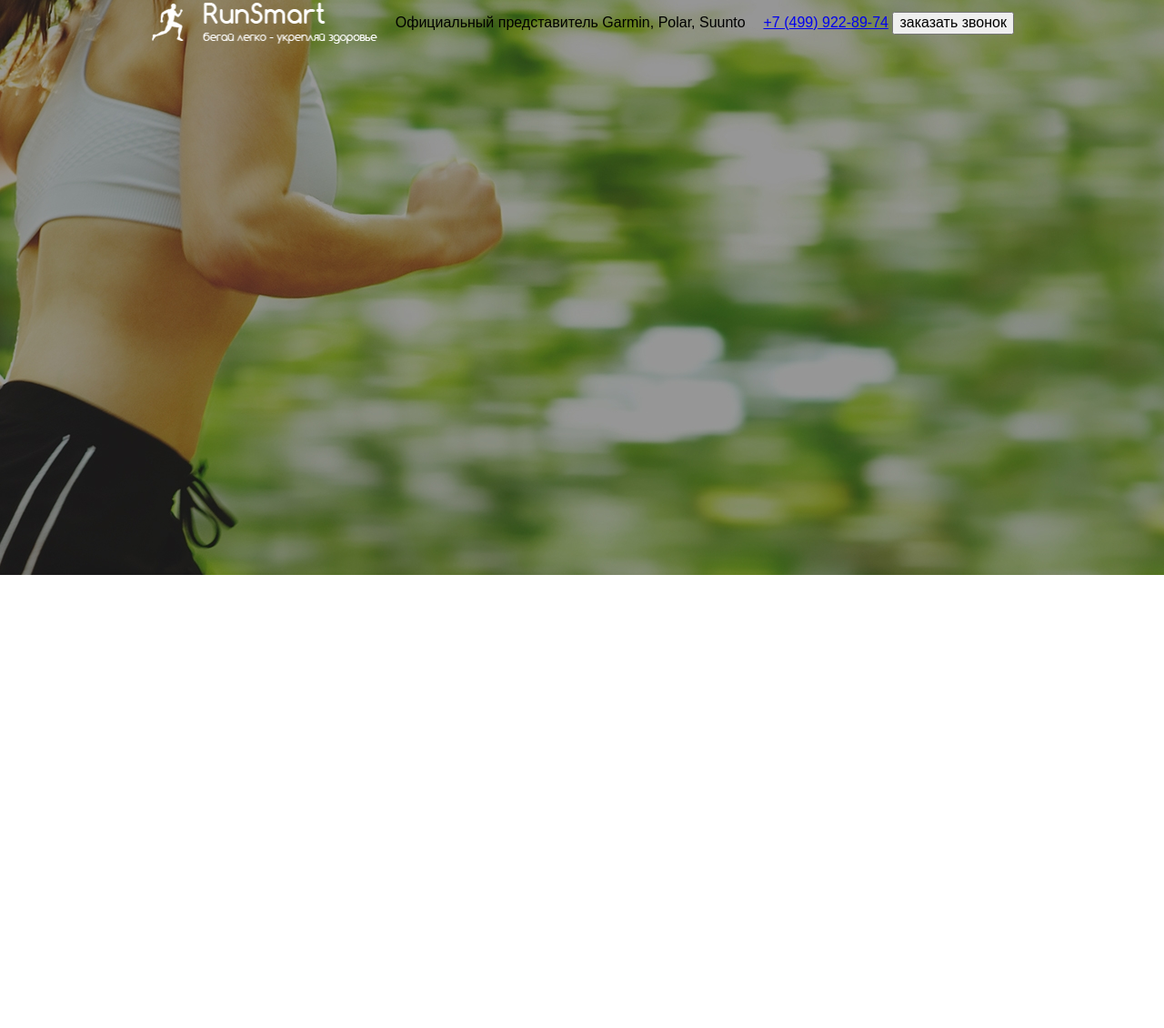
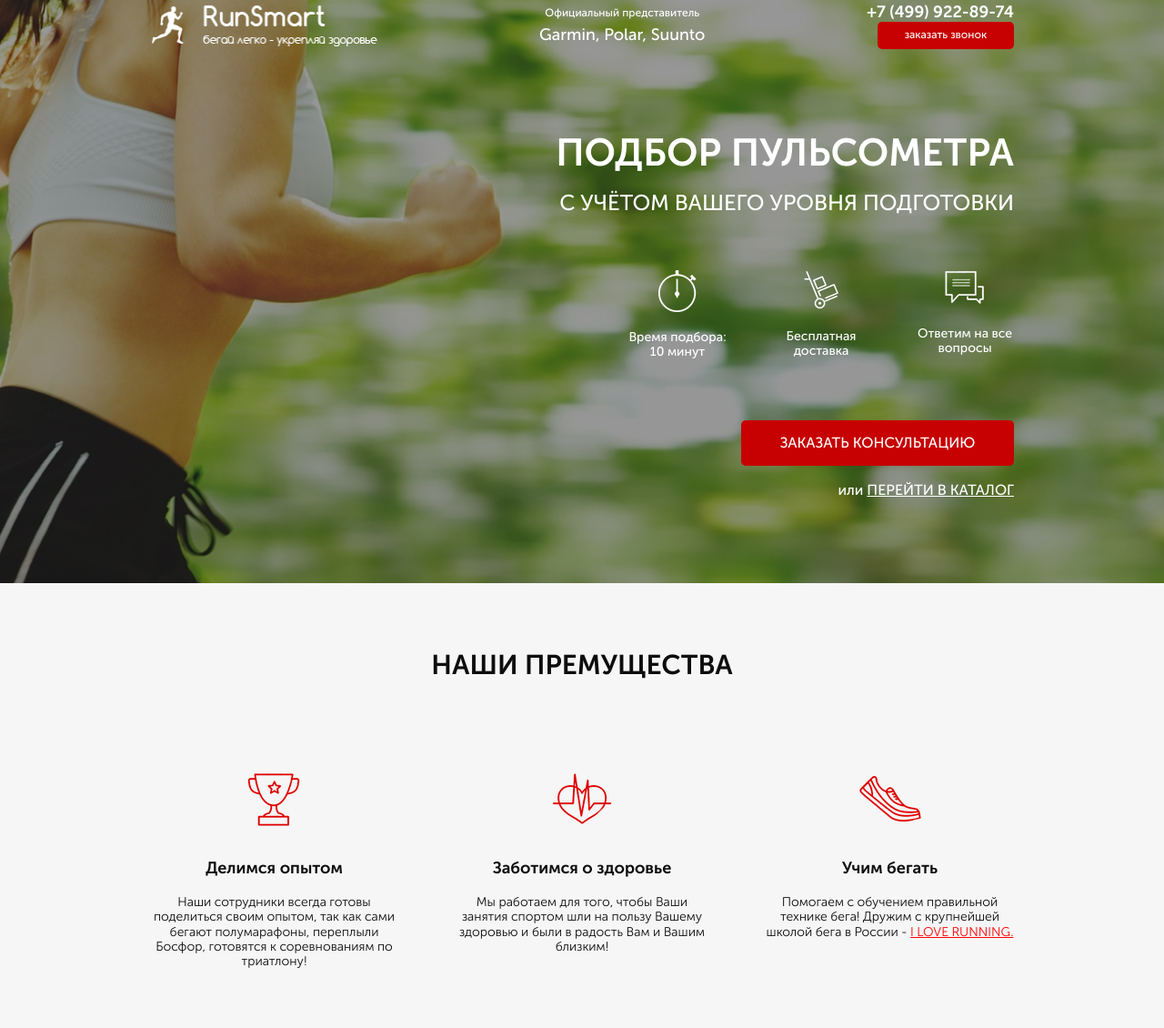
Before and after one commit to So1ka228/Project, a website: page src/index.html in a window 1280 px wide. Shown: the part 18-1148 px from the top of the page at 91% size. Before the commit the page ends 800 px from the top, so only its background shows below. Drawn offline with Linux system fonts and the light colour scheme; files whose address does not match are found by name.

Commit message:
верстка

```diff
--- /dev/null
+++ b/src/css/font.css
@@ -0,0 +1,26 @@
+@font-face {
+    font-family: 'Museo Sans Cyrl';
+    src: local('MuseoSansCyrl-500'),
+        url('../fonts/MuseoSansCyrl-500.woff2') format('woff2'),
+        url('../fonts/MuseoSansCyrl-500.woff') format('woff');
+    font-weight: normal;
+    font-style: normal;
+}
+
+@font-face {
+    font-family: 'Museo Sans Cyrl';
+    src: local('MuseoSansCyrl-300'),
+        url('../fonts/MuseoSansCyrl-300.woff2') format('woff2'),
+        url('../fonts/MuseoSansCyrl-300.woff') format('woff');
+    font-weight: 300;
+    font-style: normal;
+}
+
+@font-face {
+    font-family: 'Museo Sans Cyrl';
+    src: local('MuseoSansCyrl-700'),
+        url('../fonts/MuseoSansCyrl-700.woff2') format('woff2'),
+        url('../fonts/MuseoSansCyrl-700.woff') format('woff');
+    font-weight: 700;
+    font-style: normal;
+}
--- a/src/index.html
+++ b/src/index.html
@@ -4,8 +4,9 @@
 <head>
 	<meta charset="UTF-8">
 	<meta name="viewport" content="width=device-width, initial-scale=1.0">
-	<title>Hello World</title>
+	<title>Pulse</title>
 	<link rel="stylesheet" href="css/modern-normalize.min.css">
+	<link rel="stylesheet" href="css/font.css">
 	<link rel="stylesheet" href="css/style.min.css">
 </head>
 
@@ -13,18 +14,68 @@
 	<div class="promo">
 		<div class="container">
 			<header class="header">
-				<div class="header__logo">
+				<a href="#" class="header__logo">
 					<img src="icons/logo.png" alt="logo">
-				</div>
+				</a>
 				<div class="header__official">
 					Официальный представитель
 					<span>Garmin, Polar, Suunto</span>
 				</div>
 				<div class="header__contacts">
-					<a href="tel:++74999228974">+7 (499) 922-89-74</a>
+					<a href="tel:+74999228974" class="header__phone">+7 (499) 922-89-74</a>
 					<button class="button">заказать звонок</button>
 				</div>
 			</header>
+			<div class="promo__wrapper">
+				<h1 class="promo__header">Подбор пульсометра</h1>
+				<h2 class="promo__subheader">с учётом Вашего уровня подготовки</h2>
+				<div class="promo__icons">
+					<div class="promo__icon">
+						<img src="icons/timer.png" alt="timer">
+						Время подбора: 10 минут
+					</div>
+					<div class="promo__icon">
+						<img src="icons/hand cart.png" alt="hand-cart">
+						Бесплатная доставка
+					</div>
+					<div class="promo__icon">
+						<img src="icons/messages.png" alt="messages">
+						Ответим на все вопросы
+					</div>
+				</div>
+
+				<button class="button button_main">заказать консультацию</button>
+				<div class="promo__link">
+					или
+					<a href="#">перейти в каталог</a>
+				</div>
+			</div>
+		</div>
+	</div>
+	<div class="advantages">
+		<div class="container">
+			<h2 class="advantages__title">Наши премущества</h2>
+			<div class="advantages__icons">
+				<div class="advantages__icon">
+					<img src="icons/cup.png" alt="cup">
+					<h2>Делимся опытом</h2>
+					<p>Наши сотрудники всегда готовы поделиться своим опытом, так как сами бегают полумарафоны,
+						переплыли Босфор, готовятся к
+						соревнованиям по триатлону!</p>
+				</div>
+				<div class="advantages__icon">
+					<img src="icons/heart.png" alt="heart">
+					<h2>Заботимся о здоровье</h2>
+					<p>Мы работаем для того, чтобы Ваши занятия спортом шли на пользу Вашему здоровью и были в радость
+						Вам и Вашим близким!</p>
+				</div>
+				<div class="advantages__icon">
+					<img src="icons/shoe.png" alt="shoe">
+					<h2>Учим бегать</h2>
+					<p>Помогаем с обучением правильной технике бега! Дружим с крупнейшей школой бега в России - <a
+							href="#">I LOVE RUNNING.</a></p>
+				</div>
+			</div>
 		</div>
 	</div>
 </body>
--- /dev/null
+++ b/src/sass/_advantages.scss
@@ -0,0 +1,49 @@
+.advantages {
+    background-color: rgb(246, 246, 246);
+    min-height: 473px;
+    padding: 73px 0 65px 0;
+
+    &__title {
+        color: rgb(13, 13, 13);
+        font-size: 30px;
+        font-weight: 700;
+        text-align: center;
+        text-transform: uppercase;
+    }
+
+    &__icons {
+        display: flex;
+        justify-content: space-between;
+        margin-top: 65px;
+    }
+
+    &__icon {
+        width: 273px;
+        text-align: center;
+
+        img {
+            margin: 30px auto 0 auto;
+        }
+
+        h2 {
+            margin-top: 30px;
+            color: rgb(13, 13, 13);
+            font-size: 18px;
+            font-weight: 700;
+            text-align: center;
+        }
+
+        p {
+            margin-top: 20px;
+            color: rgb(13, 13, 13);
+            font-size: 14px;
+            font-weight: 300;
+            text-align: center;
+        }
+
+        a {
+            color: rgb(255, 0, 0);
+
+        }
+    }
+}
--- /dev/null
+++ b/src/sass/_buttons.scss
@@ -0,0 +1,19 @@
+.button {
+    height: 30px;
+    width: 150px;
+    border-radius: 5px;
+    background: $main-color;
+    border: none;
+    color: rgb(255, 255, 255);
+    font-size: 12px;
+    font-weight: 500;
+
+    &_main {
+        margin-top: 67px;
+        width: 300px;
+        height: 50px;
+        font-size: 16px;
+        text-align: center;
+        text-transform: uppercase;
+    }
+}
--- a/src/sass/_header.scss
+++ b/src/sass/_header.scss
@@ -10,4 +10,37 @@
 			width: 100%;
 		}
 	}
+
+	&__official {
+		display: block;
+		color: rgb(255, 255, 255);
+		font-size: 12px;
+		font-weight: 500;
+		text-align: center;
+
+		span {
+			display: block;
+			font-size: 18px;
+			margin-top: 7px;
 		}
+	}
+
+	&__phone {
+		display: block;
+		color: rgb(255, 255, 255);
+		font-size: 18px;
+		font-weight: 700;
+		text-decoration: none;
+
+		&:hover {
+			color: rgb(255, 255, 255);
+			text-decoration: none;
+		}
+	}
+
+	&__contacts {
+		display: flex;
+		flex-direction: column;
+		align-items: flex-end;
+	}
+}
--- a/src/sass/_promo.scss
+++ b/src/sass/_promo.scss
@@ -2,4 +2,58 @@
 	min-height: 650px;
 	padding: 21px 0 93px 0;
 	background: url(../img/bg.jpeg) center (center/cover) no-repeat;
+
+	&__wrapper {
+		display: flex;
+		flex-direction: column;
+		align-items: flex-end;
+		margin-top: 90px;
+	}
+
+	&__header {
+		color: rgb(255, 255, 255);
+		font-size: 42px;
+		font-weight: 700;
+		text-transform: uppercase;
+	}
+
+	&__subheader {
+		color: rgb(255, 255, 255);
+		font-size: 24px;
+		font-weight: 500;
+		text-transform: uppercase;
+		margin-top: 17px;
+	}
+
+	&__icons {
+		margin-top: 60px;
+		display: flex;
+		width: 424px;
+		justify-content: space-between;
+	}
+
+	&__icon {
+		width: 108px;
+		text-align: center;
+		color: rgb(255, 255, 255);
+		font-size: 14px;
+		font-weight: 500;
+
+		img {
+			margin: 0 auto 20px auto;
+		}
+	}
+
+	&__link {
+		color: rgb(255, 255, 255);
+		font-size: 16px;
+		font-weight: 500;
+		margin-top: 18px;
+
+		a {
+			color: rgb(255, 255, 255);
+			text-transform: uppercase;
+			text-decoration: underline;
+		}
+	}
 }
--- a/src/sass/_variables.scss
+++ b/src/sass/_variables.scss
@@ -0,0 +1 @@
+$main-color: rgb(199, 1, 1);
--- a/src/sass/style.scss
+++ b/src/sass/style.scss
@@ -3,7 +3,7 @@
 
 
 * {
-	font-family: 'MuseoModerno', sans-serif;
+	font-family: 'Museo Sans Cyrl', sans-serif;
 }
 
 .container {
@@ -12,4 +12,6 @@
 }
 
 @import "promo";
-@import "header"
+@import "header";
+@import "buttons";
+@import "advantages";
```
Also changed, not shown: src/css/style.min.css, src/fonts/MuseoModerno-Bold.ttf (deleted), src/fonts/MuseoModerno-Light.ttf (deleted), src/fonts/MuseoModerno-Medium.ttf (deleted), src/fonts/MuseoModerno-Regular.ttf (deleted), src/fonts/MuseoSansCyrl-300.woff (added), src/fonts/MuseoSansCyrl-500.woff (added), src/fonts/MuseoSansCyrl-700.woff (added), src/icons/hand cart.png (renamed from src/icons/app 08 hand cart 64.png), src/icons/messages.png (renamed from src/icons/messages 64.png), src/icons/timer.png (renamed from src/icons/019_timer_time_stopwatch_2-64.png), 3 other files. Lines whose indentation alone changed are shown as unchanged.
